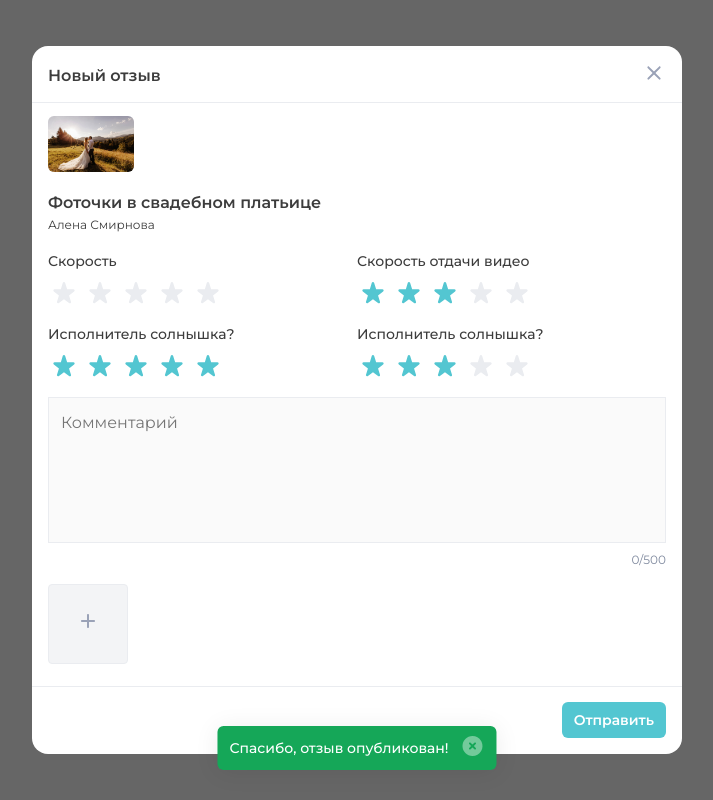
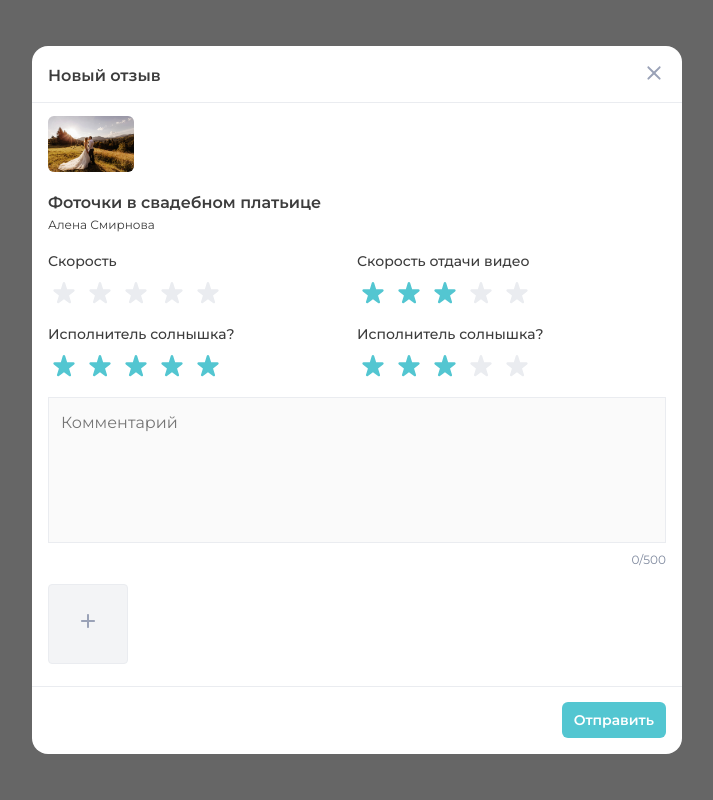
Before and after one commit to updev8/modals-app, a Vue app: page / in a window 1280 px wide. Shown: the whole page, without its empty margins (283-996 px from the left). Built offline with nearby package versions, Linux system fonts and the light colour scheme.

Commit message:
add customizations to the toast component.

```diff
--- a/public/index.html
+++ b/public/index.html
@@ -21,6 +21,7 @@
     </noscript>
     <div id="app"></div>
     <div id="modal-container"></div>
+    <div id="toast-container"></div>
     <!-- built files will be auto injected -->
   </body>
 </html>
--- a/src/components/Modal.vue
+++ b/src/components/Modal.vue
@@ -24,7 +24,6 @@
           </button>
         </div>
       </div>
-      <Toast />
     </div>
   </teleport>
 </template>
@@ -33,11 +32,10 @@
 import { defineComponent } from 'vue';
 import IconBack from './icons/IconBack.vue';
 import IconClose from './icons/IconClose.vue';
-import Toast from './Toast.vue';
 
 export default defineComponent({
   name: 'Modal',
-  components: { IconClose, IconBack, Toast },
+  components: { IconClose, IconBack },
   props: {
     isVisible: Boolean,
     isPageType: Boolean,
@@ -54,7 +52,6 @@ export default defineComponent({
   bottom: 0;
   left: 0;
   right: 0;
-  z-index: 100;
   background: var(--c-bg-overlay-primary);
 
   display: flex;
--- a/src/components/Review.vue
+++ b/src/components/Review.vue
@@ -1,6 +1,9 @@
 <template>
   <div class="review">
-    <div class="review__wrapper" v-if="isTablet || step === 1">
+    <div
+      class="review__wrapper"
+      :class="{ 'review__wrapper--visible': isTablet || step === 1 }"
+    >
       <div class="review__header">
         <img
           class="review__image"
@@ -23,7 +26,10 @@
         />
       </div>
     </div>
-    <div class="review__wrapper" v-if="isTablet || step === 2">
+    <div
+      class="review__wrapper"
+      :class="{ 'review__wrapper--visible': isTablet || step === 2 }"
+    >
       <div class="review__field">
         <textarea
           class="review__textarea"
@@ -73,6 +79,14 @@ export default defineComponent({
 </script>
 
 <style lang="scss">
+.review__wrapper {
+  display: none;
+
+  &--visible {
+    display: block;
+  }
+}
+
 .review__image {
   border-radius: 6px;
 }
--- a/src/components/Toast.vue
+++ b/src/components/Toast.vue
@@ -1,8 +1,12 @@
 <template>
-  <div class="toast">
-    <p class="toast__message">Спасибо, отзыв опубликован!</p>
-    <button class="toast__close"><IconCloseToast /></button>
-  </div>
+  <teleport to="#toast-container">
+    <div v-if="isVisible" :class="`toast toast--${variant}`">
+      <p class="toast__message">{{ msg }}</p>
+      <button class="toast__close" @click="$emit('close')">
+        <IconCloseToast />
+      </button>
+    </div>
+  </teleport>
 </template>
 
 <script lang="ts">
@@ -11,24 +15,33 @@ import IconCloseToast from './icons/IconCloseToast.vue';
 
 export default defineComponent({
   components: { IconCloseToast },
-  name: 'Toast'
+  name: 'Toast',
+  props: {
+    msg: { type: String, required: true },
+    variant: { type: String, default: 'success' },
+    isVisible: { type: Boolean, default: false }
+  }
 });
 </script>
 
 <style lang="scss">
 .toast {
+  position: fixed;
+  bottom: 30px;
+  left: 50%;
+  transform: translateX(-50%);
+
   padding: 8px 12px;
-  background: var(--c-toast-bg-success);
   box-shadow: 0px 2px 24px rgba(0, 0, 0, 0.08);
   border-radius: 6px;
+
   display: flex;
   align-items: center;
   width: fit-content;
 
-  position: absolute;
-  bottom: 30px;
-  left: 50%;
-  transform: translateX(-50%);
+  &--success {
+    background: var(--c-toast-bg-success);
+  }
 }
 
 .toast__message {
--- a/src/views/Home.vue
+++ b/src/views/Home.vue
@@ -15,6 +15,8 @@
     >
       <Review :isTablet="isTablet" :step="step" />
     </Modal>
+
+    <Toast msg="Спасибо, отзыв опубликован!" variant="success" />
   </div>
 </template>
 
@@ -23,10 +25,11 @@ import { defineComponent } from 'vue';
 import { debounce } from 'lodash';
 import Modal from '@/components/Modal.vue';
 import Review from '@/components/Review.vue';
+import Toast from '@/components/Toast.vue';
 
 export default defineComponent({
   name: 'Home',
-  components: { Modal, Review },
+  components: { Modal, Review, Toast },
   data: () => ({
     step: 2,
     amountOfSteps: 2,
```
